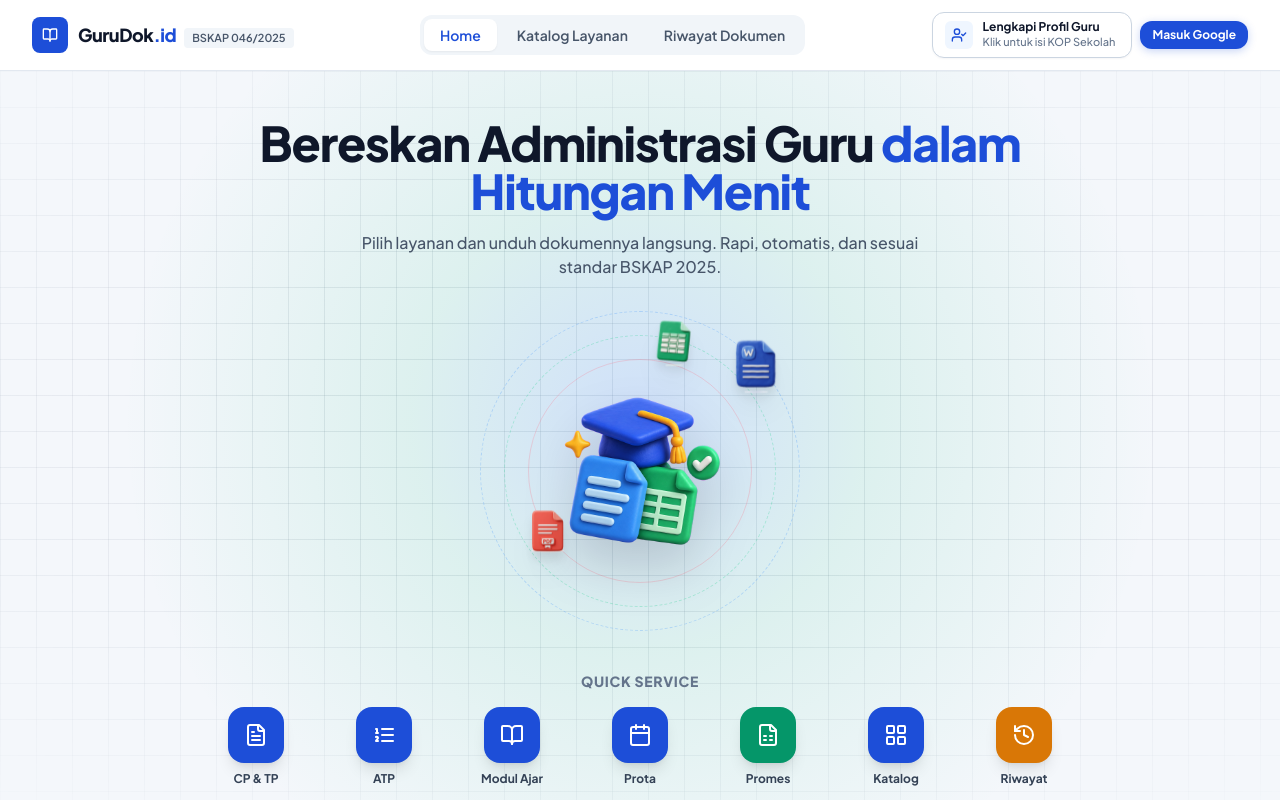
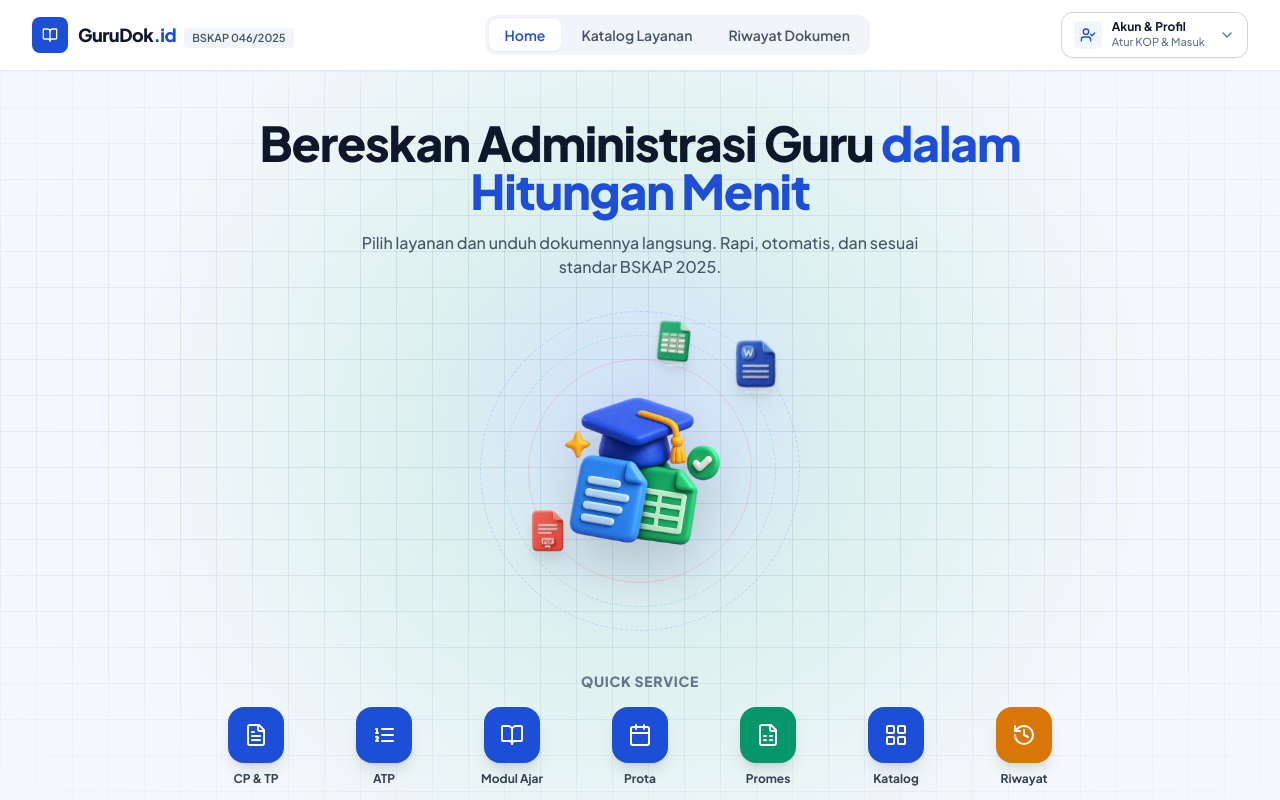
Before and after one commit to ZaidanIg/guruDok, a React (Vite) app in the folder frontend/: page / in a window 1280 px wide. Shown: the top 800 px of the page. Built offline with nearby package versions, Linux system fonts and the light colour scheme; no server answers.

Commit message:
feat: unify KOP profile, blue Sign In, and red Logout into navbar dropdown

```diff
--- a/frontend/src/components/layout/Navbar.tsx
+++ b/frontend/src/components/layout/Navbar.tsx
@@ -1,5 +1,5 @@
-import React from 'react';
-import { BookOpen, UserCheck, LogOut } from 'lucide-react';
+import React, { useEffect, useRef, useState } from 'react';
+import { BookOpen, UserCheck, LogIn, LogOut, ChevronDown, School } from 'lucide-react';
 import { AuthUser, TeacherProfile } from '../../types';
 
 interface NavbarProps {
@@ -21,6 +21,24 @@ export const Navbar: React.FC<NavbarProps> = ({
   onOpenLoginModal,
   onLogout,
 }) => {
+  const [isDropdownOpen, setIsDropdownOpen] = useState(false);
+  const dropdownRef = useRef<HTMLDivElement | null>(null);
+
+  useEffect(() => {
+    const handleClickOutside = (e: MouseEvent) => {
+      if (dropdownRef.current && !dropdownRef.current.contains(e.target as Node)) {
+        setIsDropdownOpen(false);
+      }
+    };
+    document.addEventListener('mousedown', handleClickOutside);
+    return () => document.removeEventListener('mousedown', handleClickOutside);
+  }, []);
+
+  const displayName =
+    authUser?.full_name || teacher.nama_guru || 'Akun & Profil';
+  const displaySub =
+    teacher.nama_sekolah || (authUser ? authUser.email : 'Atur KOP & Masuk');
+
   return (
     <header className="sticky top-0 z-40 border-b border-slate-200 bg-white/95 backdrop-blur">
       <div className="mx-auto flex max-w-7xl items-center justify-between px-4 py-3 sm:px-6 lg:px-8">
@@ -80,67 +98,133 @@ export const Navbar: React.FC<NavbarProps> = ({
           </button>
         </nav>
 
-        {/* Right Teacher Profile Button */}
-        <div className="flex items-center gap-2">
+        {/* Right Unified Profile Dropdown (KOP Sekolah + Sign In Biru + Logout Merah) */}
+        <div className="relative" ref={dropdownRef}>
           <button
             type="button"
-            onClick={onOpenProfileModal}
-            title="Ubah KOP Sekolah & Profil Guru"
+            onClick={() => setIsDropdownOpen((prev) => !prev)}
             className="clay-btn-white flex items-center gap-2.5 px-3 py-1.5 text-left"
+            aria-expanded={isDropdownOpen}
+            aria-haspopup="true"
           >
+            {authUser?.avatar_url ? (
+              <img
+                src={authUser.avatar_url}
+                alt={authUser.full_name}
+                className="h-7 w-7 shrink-0 rounded-full object-cover"
+              />
+            ) : (
               <div className="flex h-7 w-7 shrink-0 items-center justify-center rounded-md bg-blue-50 text-blue-700">
                 <UserCheck className="h-4 w-4" />
               </div>
-            <div className="hidden pr-1 sm:block">
-              <p className="text-xs font-bold leading-tight text-slate-900">
-                {teacher.nama_guru || 'Lengkapi Profil Guru'}
+            )}
+
+            <div className="hidden max-w-[160px] pr-1 sm:block">
+              <p className="truncate text-xs font-bold leading-tight text-slate-900">
+                {displayName}
               </p>
-              <p className="text-[11px] font-medium text-slate-500">
-                {teacher.nama_sekolah || 'Klik untuk isi KOP Sekolah'}
+              <p className="truncate text-[11px] font-medium text-slate-500">
+                {displaySub}
               </p>
             </div>
-            <span className="text-xs font-bold text-slate-700 sm:hidden">
-              Profil KOP
-            </span>
+            <span className="text-xs font-bold text-slate-700 sm:hidden">Profil</span>
+            <ChevronDown
+              className={`h-4 w-4 text-slate-500 transition-transform duration-200 ${
+                isDropdownOpen ? 'rotate-180' : ''
+              }`}
+            />
           </button>
 
+          {isDropdownOpen && (
+            <div className="clay-card absolute right-0 z-50 mt-2 w-72 p-3 shadow-xl">
+              {/* Header Status Akun Google */}
+              <div className="border-b border-slate-100 pb-2.5">
                 {authUser ? (
-            <div className="flex items-center gap-1.5 rounded-full border border-slate-200 bg-slate-50 py-1 pl-2 pr-1.5">
+                  <div className="flex items-center gap-2.5">
                     {authUser.avatar_url ? (
                       <img
                         src={authUser.avatar_url}
                         alt={authUser.full_name}
-                  className="h-6 w-6 rounded-full object-cover"
+                        className="h-9 w-9 rounded-full object-cover"
                       />
                     ) : (
-                <div className="flex h-6 w-6 items-center justify-center rounded-full bg-blue-700 text-[10px] font-bold text-white">
+                      <div className="flex h-9 w-9 items-center justify-center rounded-full bg-blue-700 text-xs font-bold text-white">
                         {authUser.full_name.slice(0, 1).toUpperCase()}
                       </div>
                     )}
-              <span className="hidden max-w-[110px] truncate text-xs font-bold text-slate-700 lg:inline">
+                    <div className="min-w-0 flex-1">
+                      <p className="truncate text-xs font-extrabold text-slate-900">
                         {authUser.full_name}
-              </span>
-              {onLogout && (
+                      </p>
+                      <p className="truncate text-[11px] font-medium text-slate-500">
+                        {authUser.email}
+                      </p>
+                    </div>
+                  </div>
+                ) : (
+                  <p className="text-[11px] font-semibold text-slate-500">
+                    Belum masuk akun Google (opsional hingga unduh dokumen).
+                  </p>
+                )}
+              </div>
+
+              {/* Menu Item: Profil KOP Sekolah */}
+              <div className="py-2">
                 <button
                   type="button"
-                  onClick={onLogout}
-                  title="Keluar akun Google"
-                  className="rounded-full p-1 text-slate-500 transition hover:bg-slate-200 hover:text-slate-800"
+                  onClick={() => {
+                    setIsDropdownOpen(false);
+                    onOpenProfileModal();
+                  }}
+                  className="flex w-full items-center gap-2.5 rounded-xl px-3 py-2.5 text-left transition hover:bg-slate-100"
                 >
-                  <LogOut className="h-3.5 w-3.5" />
+                  <div className="flex h-8 w-8 shrink-0 items-center justify-center rounded-lg bg-blue-50 text-blue-700">
+                    <School className="h-4 w-4" />
+                  </div>
+                  <div className="min-w-0 flex-1">
+                    <p className="text-xs font-bold text-slate-800">
+                      Profil KOP Sekolah
+                    </p>
+                    <p className="truncate text-[11px] font-medium text-slate-500">
+                      {teacher.nama_sekolah
+                        ? `${teacher.nama_guru || 'Guru'} • ${teacher.nama_sekolah}`
+                        : 'Belum diisi (Opsional)'}
+                    </p>
+                  </div>
+                </button>
+              </div>
+
+              {/* Tombol Sign In (Biru) & Logout (Merah) */}
+              <div className="space-y-2 border-t border-slate-100 pt-2.5">
+                {!authUser && onOpenLoginModal && (
+                  <button
+                    type="button"
+                    onClick={() => {
+                      setIsDropdownOpen(false);
+                      onOpenLoginModal();
+                    }}
+                    className="flex w-full items-center justify-center gap-2 rounded-xl bg-blue-700 px-4 py-2.5 text-xs font-bold text-white shadow-sm transition hover:bg-blue-800"
+                  >
+                    <LogIn className="h-4 w-4" />
+                    <span>Sign In dengan Google</span>
+                  </button>
+                )}
+
+                {authUser && onLogout && (
+                  <button
+                    type="button"
+                    onClick={() => {
+                      setIsDropdownOpen(false);
+                      onLogout();
+                    }}
+                    className="flex w-full items-center justify-center gap-2 rounded-xl bg-red-600 px-4 py-2.5 text-xs font-bold text-white shadow-sm transition hover:bg-red-700"
+                  >
+                    <LogOut className="h-4 w-4" />
+                    <span>Logout</span>
                   </button>
                 )}
               </div>
-          ) : (
-            onOpenLoginModal && (
-              <button
-                type="button"
-                onClick={onOpenLoginModal}
-                className="clay-btn-primary px-3 py-1.5 text-xs font-bold"
-              >
-                Masuk Google
-              </button>
-            )
+            </div>
           )}
         </div>
       </div>
```
Lines whose indentation alone changed are shown as unchanged.
